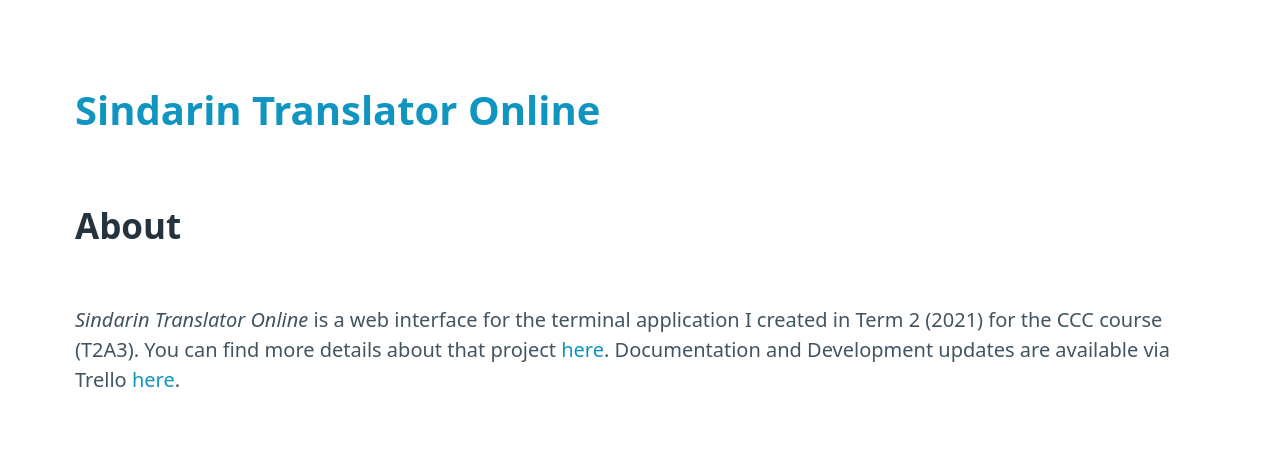
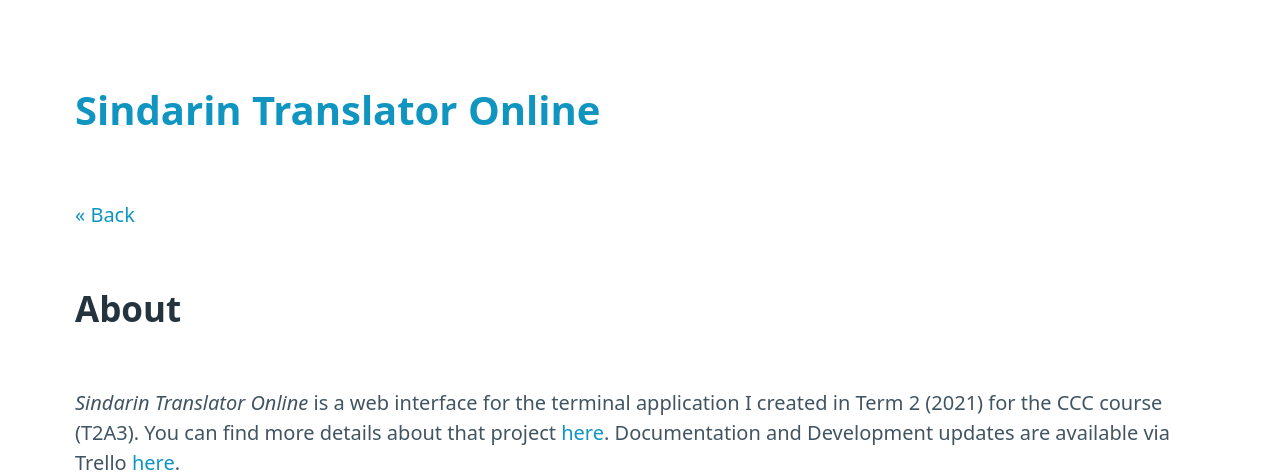
Before and after one commit to Kei-Eff/sindarin-translator-online, a Flask app: page /about in a window 1280 px wide. Shown: the top 475 px of the page. Run offline with Flask 2, Linux system fonts and the light colour scheme.

Commit message:
Added back button to About page, readme updates

```diff
--- a/templates/about.html
+++ b/templates/about.html
@@ -2,6 +2,7 @@
     {% block content %}
 
     <div>
+        <p><a href="/">« Back</a></p>
         <h2>About</h2>
         <section>
             <em>Sindarin Translator Online</em> is a web interface for the terminal application I created in Term 2 (2021) for the CCC course (T2A3). You can find more details about that project <a href="https://github.com/Kei-Eff/sindarin-translator-online">here</a>.
```
Also changed, not shown: README.md, 19 other files.
